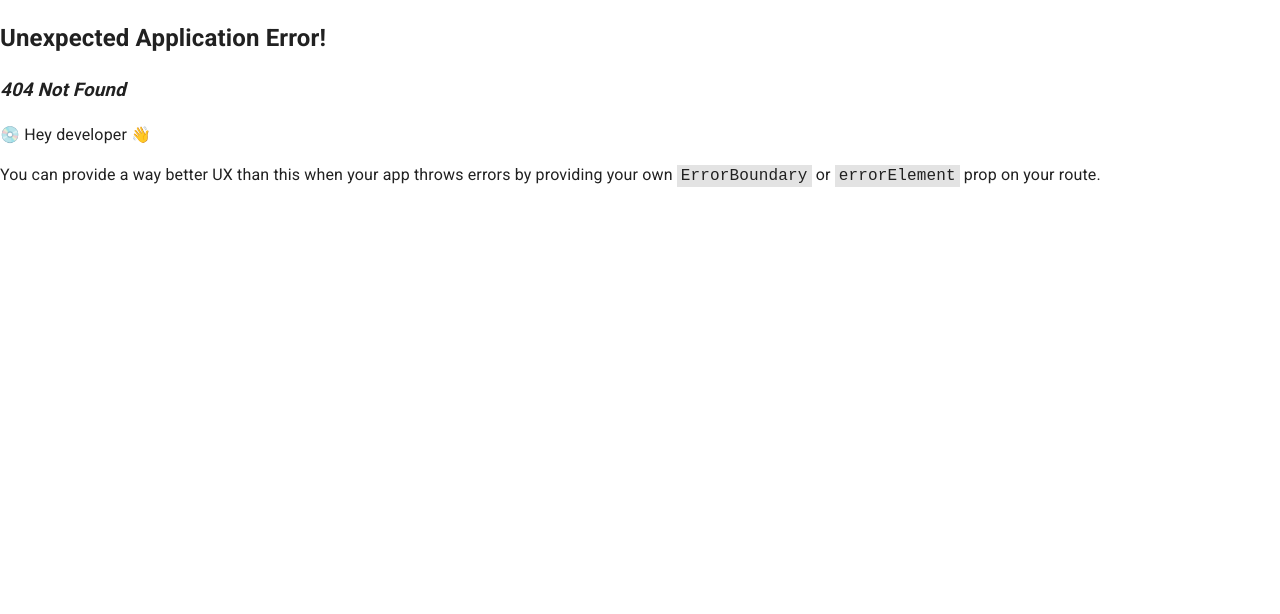
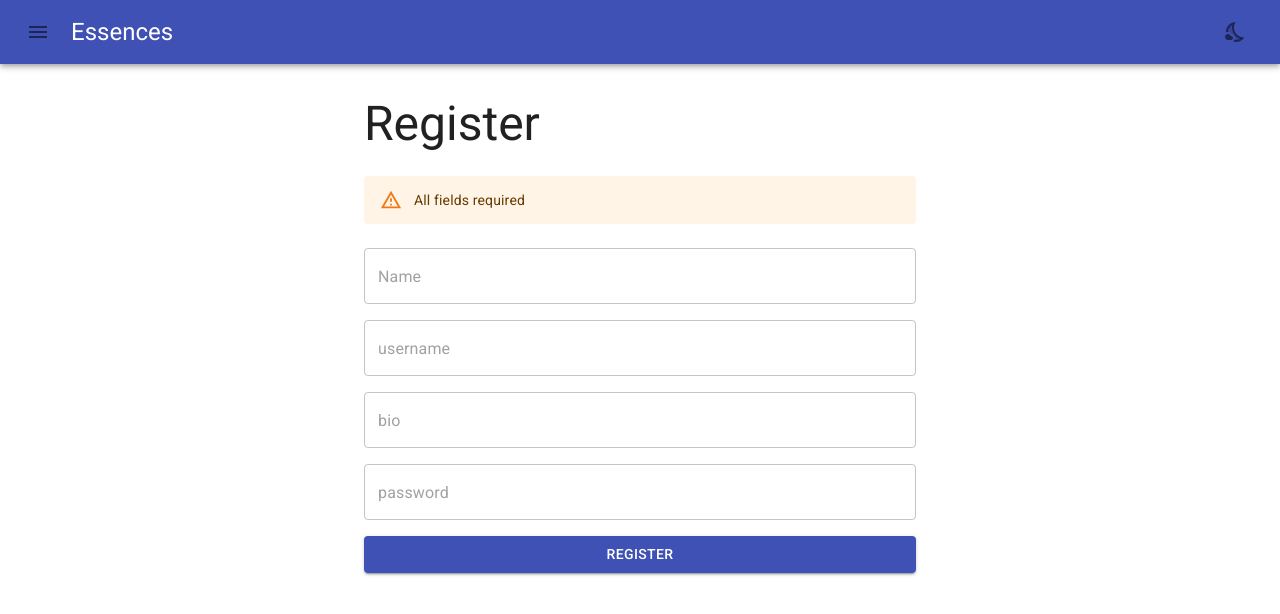
Before and after one commit to HninWuttYi13/social-media, a React (Vite) app in the folder social-media/: page /register in a window 1280 px wide. Before the commit this address had no page. Shown: the top 614 px of the page. Built offline with nearby package versions, Linux system fonts and the light colour scheme; a web font is replaced by a local one.

Commit message:
creating login page

```diff
--- /dev/null
+++ b/social-media/src/Pages/Register.jsx
@@ -0,0 +1,23 @@
+import { Alert, Box, Button, TextField, Typography} from '@mui/material'
+
+const Register = () => {
+  return (
+    <Box>
+      <Typography variant="h3">Register</Typography>
+      <Alert severity="warning" sx={{ marginY: 3 }}>
+        All fields required
+      </Alert>
+      <form>
+        <Box sx={{display: "flex", flexDirection: "column", gap: 2}}>
+          <TextField placeholder="Name" fullWidth />
+          <TextField placeholder="username" fullWidth />
+          <TextField placeholder="bio" fullWidth />
+          <TextField type="password" placeholder="password" fullWidth />
+          <Button type='submit' variant='contained' fullWidth>Register</Button>
+        </Box>
+      </form>
+    </Box>
+  );
+}
+
+export default Register
--- a/social-media/src/ThemedApp.jsx
+++ b/social-media/src/ThemedApp.jsx
@@ -7,6 +7,7 @@ import Template from './Template';
 import Home from "./Pages/Home"
 import AddPost from './Pages/AddPost';
 import Profile from './Pages/Profile';
+import Register from './Pages/Register';
 const AppContext = createContext();
 export function useApp(){
     return useContext(AppContext);
@@ -27,6 +28,10 @@ const router = createBrowserRouter([
         {
           path: "/profile/:id",
           element: <Profile/>
+        },
+        {
+          path: "/register",
+          element: <Register/>
         }
     ]
   },
--- a/social-media/src/components/AppDrawer.jsx
+++ b/social-media/src/components/AppDrawer.jsx
@@ -94,7 +94,7 @@ const AppDrawer = () => {
           {!auth && (
             <>
               <ListItem>
-                <ListItemButton>
+                <ListItemButton onClick={()=> navigate("/register")}>
                   <ListItemIcon>
                     <RegisterIcon sx={{ color: "text" }} />
                   </ListItemIcon>
```
Also changed, not shown: social-media/src/Pages/Login.jsx (added, +9 -0 lines).
